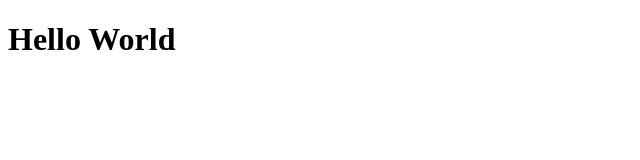
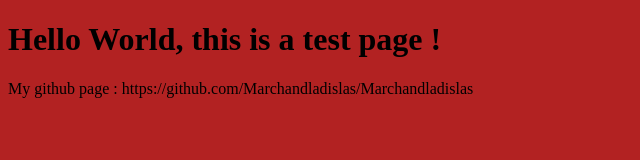
Before and after one commit to Marchandladislas/Marchandladislas.github.io, a plain HTML site: page index.html in a window 1280 px wide. Shown: the whole page, without its empty margins (0-640 px from the left). Drawn offline with Linux system fonts and the light colour scheme.

Commit message:
background and link change

```diff
--- a/Assets/Css/Styles.css
+++ b/Assets/Css/Styles.css
@@ -2,3 +2,7 @@
     text-decoration: dashed;
     text-align: center;
 }
+
+body {
+    background-color: firebrick;
+}
--- a/index.html
+++ b/index.html
@@ -8,6 +8,7 @@
     <link rel="stylesheet" href="/Assets/Css/Styles.css">
 </head>
 <body>
-   <H1 class="Title">Hello World</H1>
+   <H1 class="Title">Hello World, this is a test page !</H1>
+   <p> My github page : https://github.com/Marchandladislas/Marchandladislas</p>
 </body>
 </html>
```
